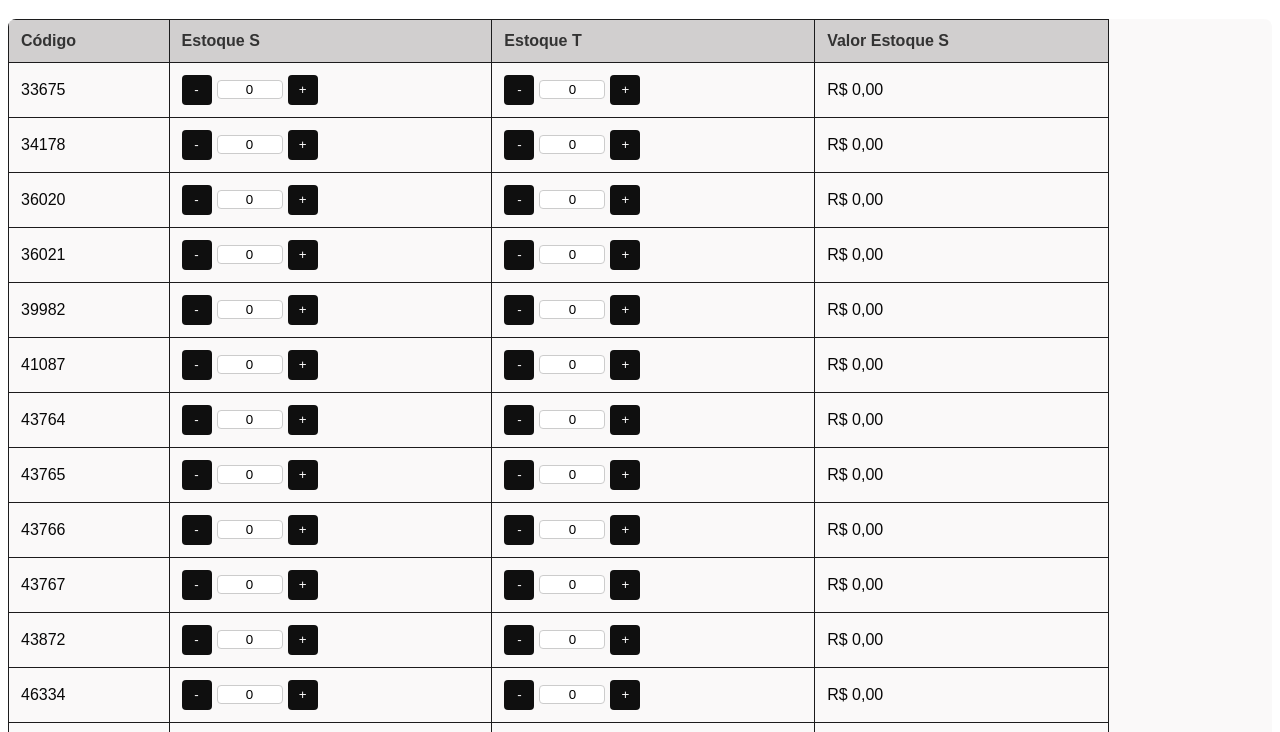
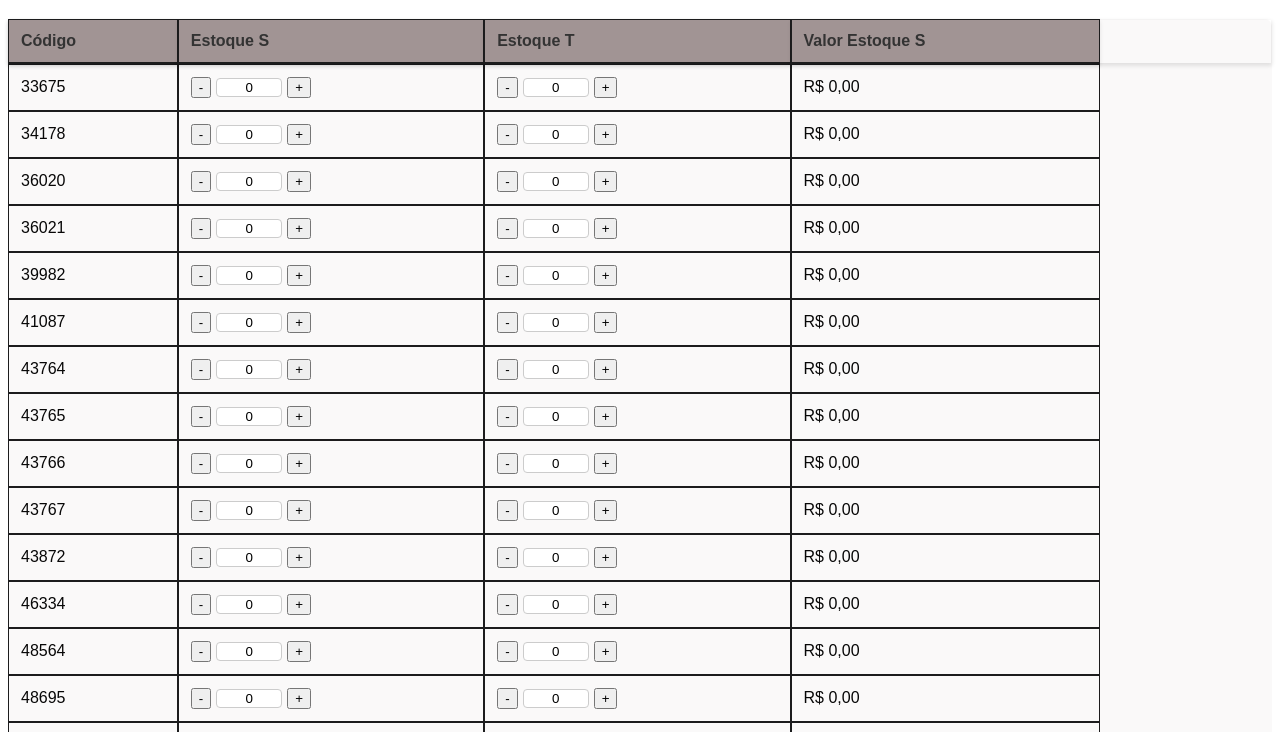
Before and after one commit to Thaiony/ContagemPlacas, a plain HTML site: page index.html in a window 1280 px wide. Shown: the part 61-793 px from the top of the page. Drawn offline with Linux system fonts and the light colour scheme.

Commit message:
Update css

```diff
--- a/styles.css
+++ b/styles.css
@@ -4,15 +4,18 @@ body {
     background-size: cover;
     background-attachment: fixed;
     color: #070707;
+    max-height: 100vh;
+    overflow-y: auto;
 }
 
 table {
     width: 100%;
-    border-collapse: collapse;
+    border-collapse: separate;
+    border-spacing: 0;
     background-color: rgba(250, 249, 249, 0.9);
     margin-top: 20px;
     border-radius: 8px;
-    overflow: hidden;
+    overflow: visible;
 }
 
 th, td {
@@ -33,7 +36,18 @@ th {
 thead th {
     position: sticky;
     top: 0;
-    background-color: #d1cfcf;
+    background-color: #a19494;
+    border-bottom: 2px solid #1c1c1d;
+    box-shadow: 0 2px 4px rgba(0,0,0,0.1);
+}
+
+thead {
+    position: sticky;
+    top: 0;
+    z-index: 100;
+    background-color: white; /* Para garantir que o fundo seja visível */
+    box-shadow: 0 2px 4px rgba(0,0,0,0.1); /* Opcional: adiciona uma sombra sutil */
+    transition: box-shadow 0.3s ease;
 }
 
 .contador {
@@ -41,7 +55,7 @@ thead th {
     align-items: center;
 }
 
-.contador button {
+contado button {
     width: 30px;
     height: 30px;
     background-color: #0f0f0f;
```
